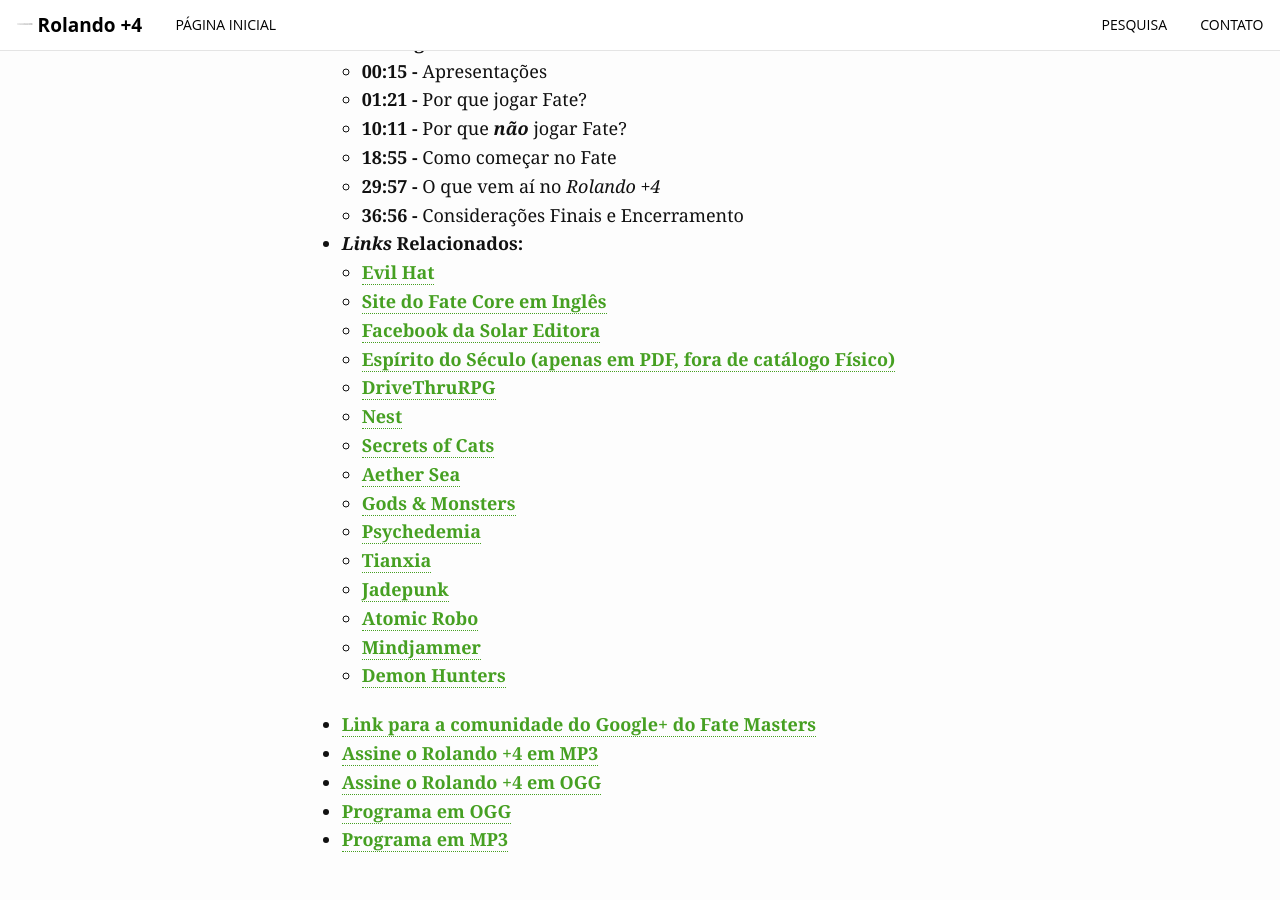
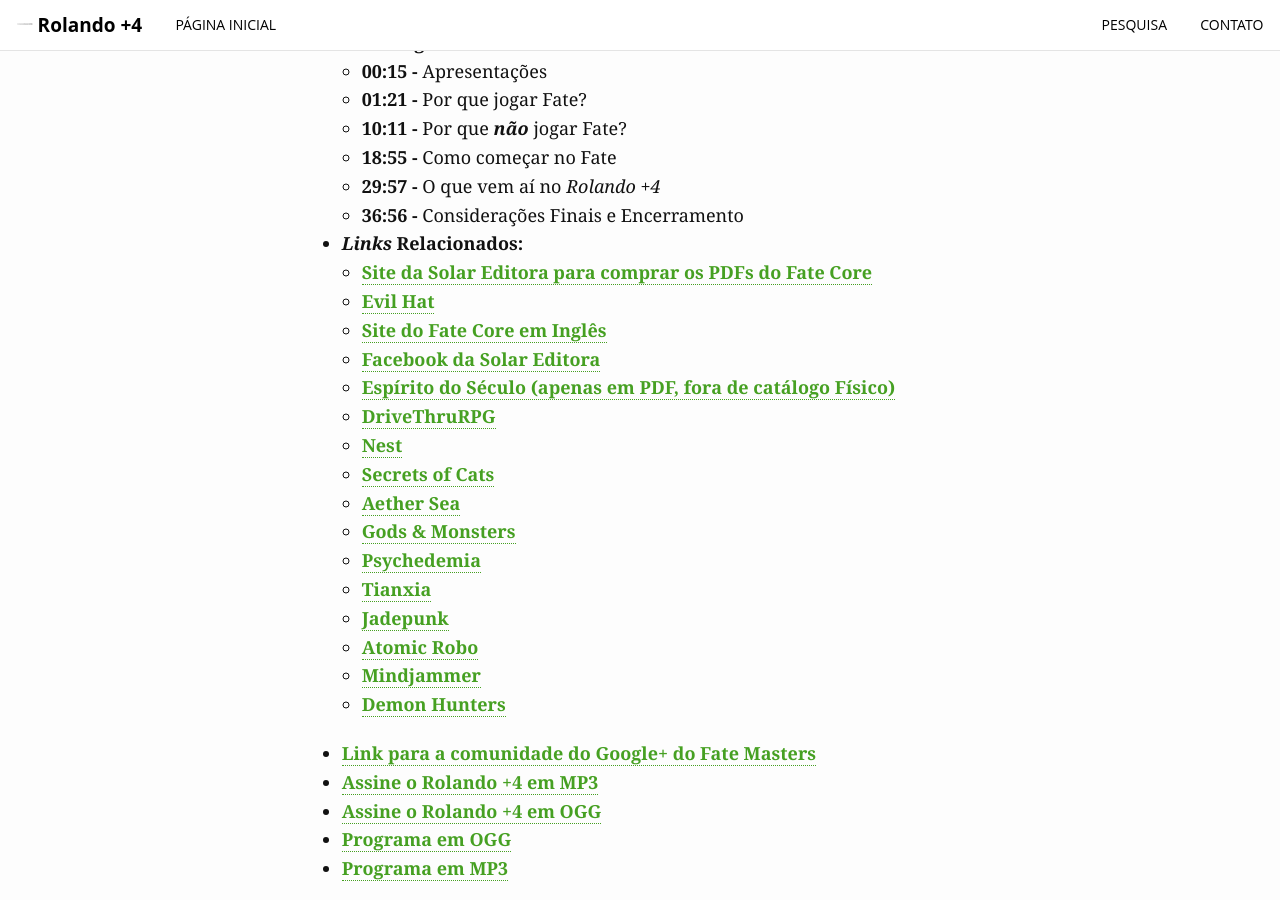
Before and after one commit to rolandomaisquatro/rolandomaisquatro.github.io, a Jekyll site: the page built from _posts/2015-08-01-RolandoMais4-Piloto.md, in a window 1280 px wide and 900 px high, scrolled down 781 px. Built offline with Jekyll 4.4.1, drawn with Linux system fonts in a browser that asks for light colours; comment, search, counter and statistics services are not loaded.

Commit message:
Publicando Piloto do Rolando +4

```diff
--- a/_posts/2015-08-01-RolandoMais4-Piloto.md
+++ b/_posts/2015-08-01-RolandoMais4-Piloto.md
@@ -17,6 +17,8 @@
  - Alex Resende
  - Fábio Emilio Costa
 related_links:
+ - text: Site da Solar Editora para comprar os PDFs do Fate Core
+   link: http://solar-entretenimento.pswebstore.com/
  - text: Evil Hat
    link: https://www.evilhat.com
  - text: Site do Fate Core em Inglês
```
